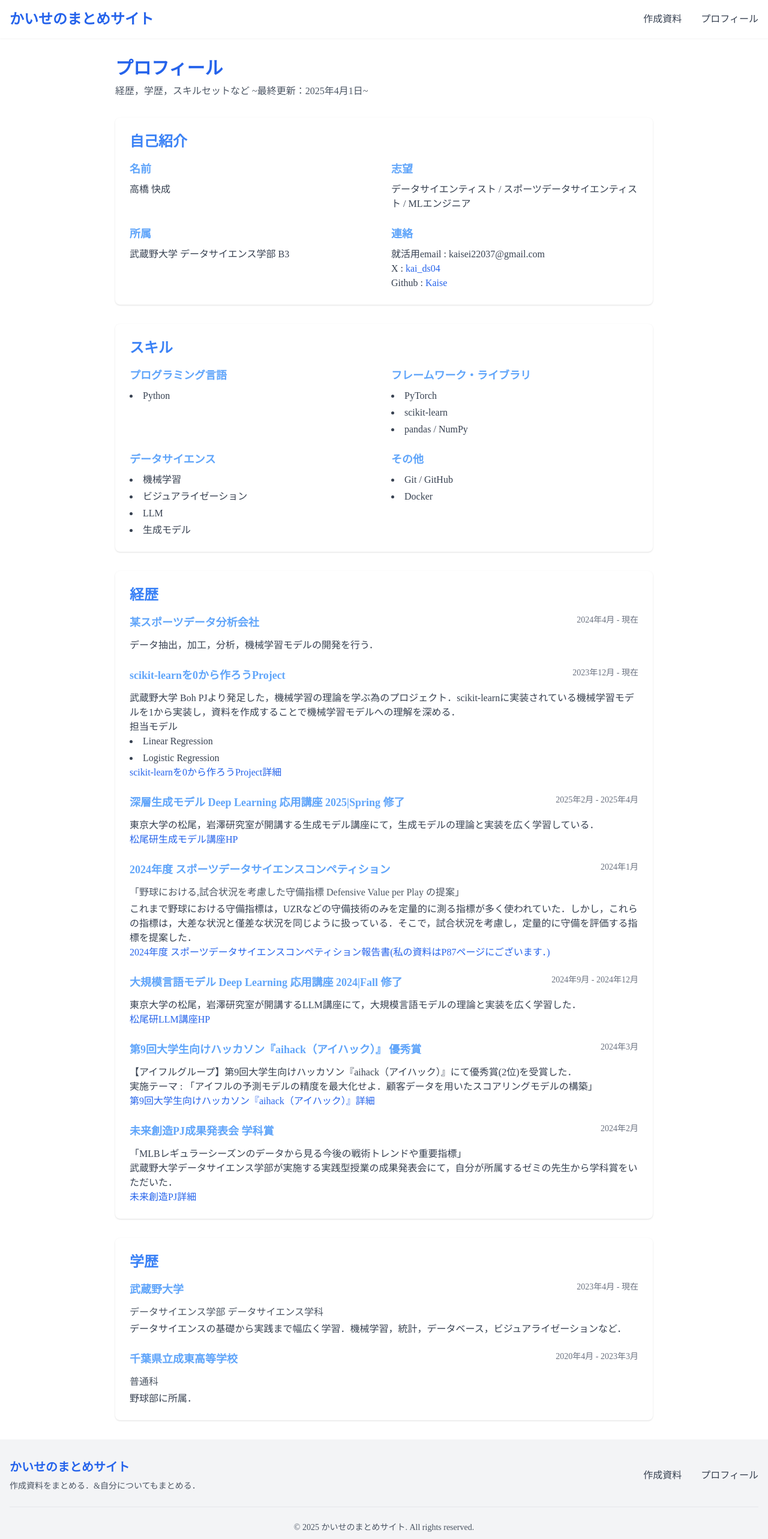
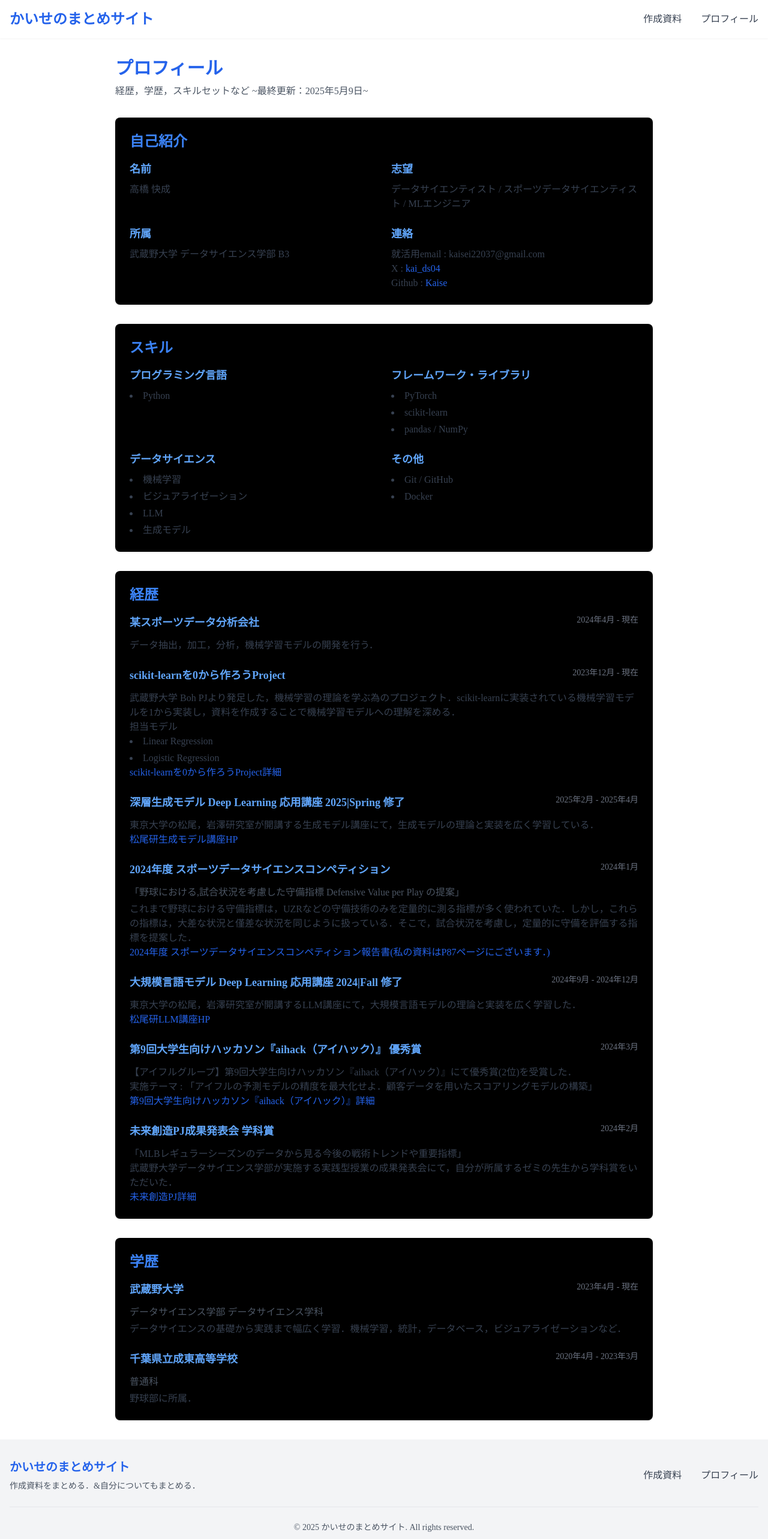
Before and after one commit to Takahashi-Kaisei/mypage, a Next.js app: page /profile in a window 1280 px wide. Shown: the top 2566 px of the page at 60% size. Built offline with nearby package versions, Linux system fonts and the light colour scheme.

Commit message:
プロフィールページの最終更新日を2025年5月9日に変更し、背景色をダークモードに対応させるスタイルを適用

```diff
--- a/src/app/profile/page.tsx
+++ b/src/app/profile/page.tsx
@@ -7,11 +7,11 @@ export default function ProfilePage() {
         <div className="mb-8">
           <h1 className="text-3xl font-bold mb-2">プロフィール</h1>
           <p className="text-gray-600">
-            経歴，学歴，スキルセットなど ~最終更新：2025年4月1日~
+            経歴，学歴，スキルセットなど ~最終更新：2025年5月9日~
           </p>
         </div>
 
-        <div className="bg-white shadow rounded-lg overflow-hidden mb-8">
+        <div className="bg-black shadow rounded-lg overflow-hidden mb-8">
           <div className="p-6">
             <h2 className="text-2xl font-bold mb-4">自己紹介</h2>
             <div className="grid grid-cols-1 md:grid-cols-2 gap-6">
@@ -37,7 +37,7 @@ export default function ProfilePage() {
           </div>
         </div>
 
-        <div className="bg-white shadow rounded-lg overflow-hidden mb-8">
+        <div className="bg-black shadow rounded-lg overflow-hidden mb-8">
           <div className="p-6">
             <h2 className="text-2xl font-bold mb-4">スキル</h2>
             <div className="grid grid-cols-1 md:grid-cols-2 gap-6">
@@ -75,7 +75,7 @@ export default function ProfilePage() {
           </div>
         </div>
 
-        <div className="bg-white shadow rounded-lg overflow-hidden mb-8">
+        <div className="bg-black shadow rounded-lg overflow-hidden mb-8">
           <div className="p-6">
             <h2 className="text-2xl font-bold mb-4">経歴</h2>
             <div className="space-y-6">
@@ -176,7 +176,7 @@ export default function ProfilePage() {
           </div>
         </div>
 
-        <div className="bg-white shadow rounded-lg overflow-hidden">
+        <div className="bg-black shadow rounded-lg overflow-hidden">
           <div className="p-6">
             <h2 className="text-2xl font-bold mb-4">学歴</h2>
             <div className="space-y-6">
```
